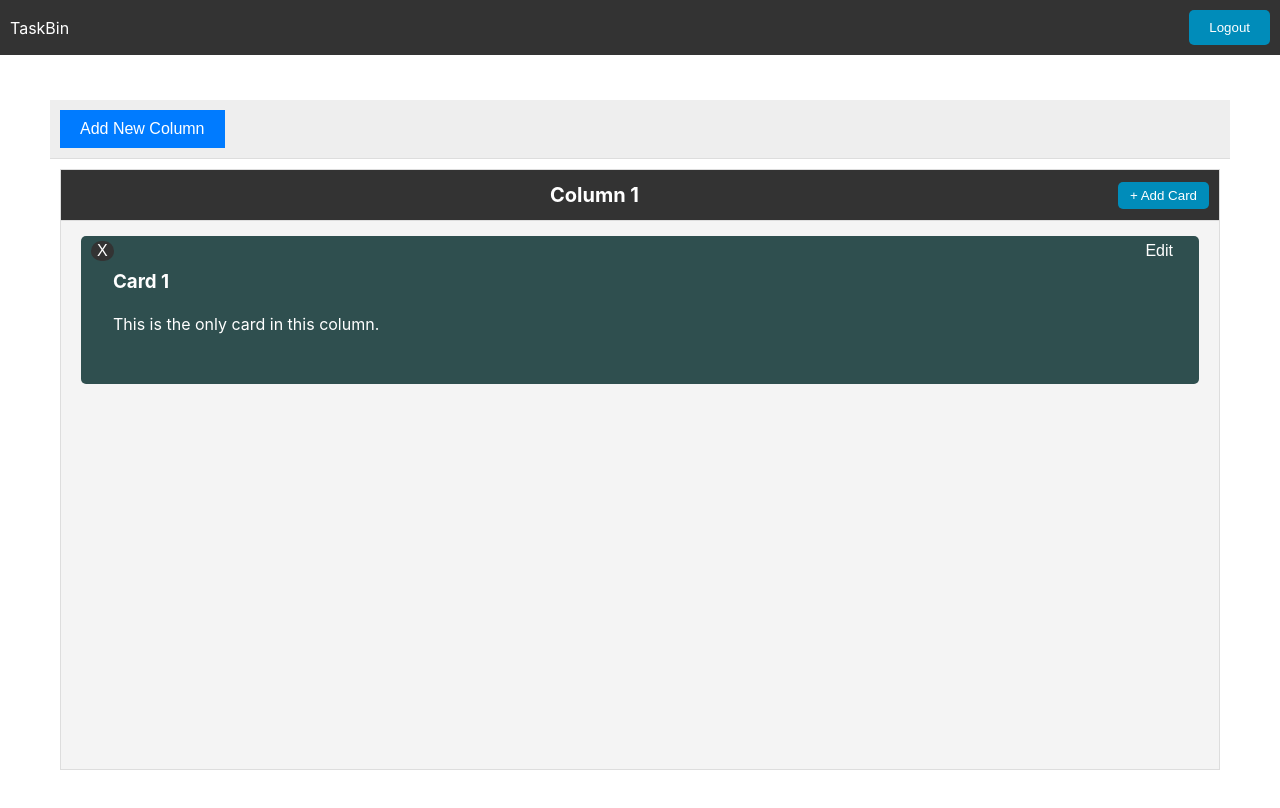
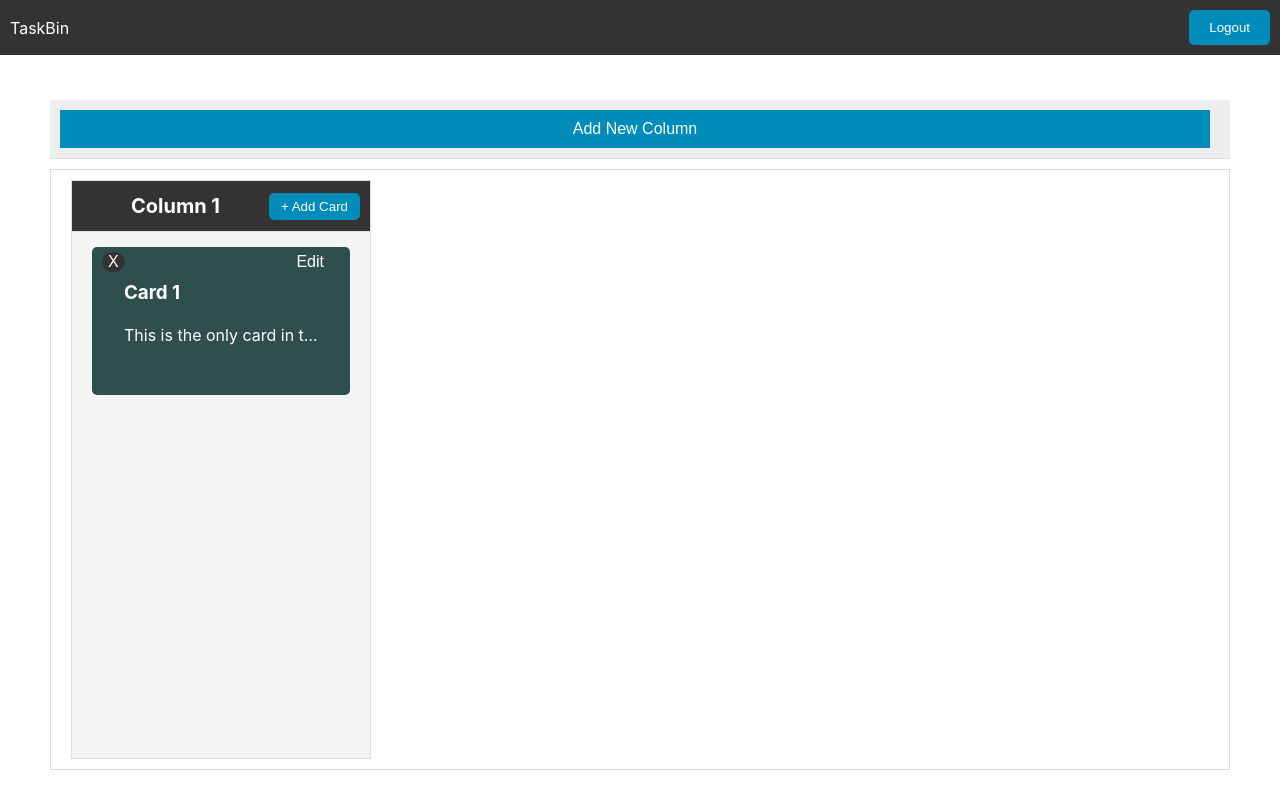
Before and after one commit to TarikVu/TaskBin, a React (Create React App) app: page / in a window 1280 px wide. Shown: the top 808 px of the page. Built offline with nearby package versions, Linux system fonts and the light colour scheme; no server answers.

Commit message:
fixed column width sizing, added column container class to render the cols horizontally and the button vertically, testing w/ multipl cols.

```diff
--- a/src/board.js
+++ b/src/board.js
@@ -5,8 +5,8 @@ import ControlBar from './controlbar';
 function Board({ board, onAddColumn }) {
     return (
         <main className="board">
-
             <ControlBar onAddColumn={onAddColumn} />
+            <div className='columns-container'>
                 {!board ?
                     <div>Loading Board....</div>
                     :
@@ -14,7 +14,7 @@ function Board({ board, onAddColumn }) {
                         <Column key={column.id} column={column} />
                     )))}
 
-
+            </div>
         </main>
     );
 }
--- a/src/index.css
+++ b/src/index.css
@@ -10,7 +10,7 @@
   -webkit-font-smoothing: antialiased;
   -moz-osx-font-smoothing: grayscale;
 
-  max-width: 1280px;
+  max-width: 100%;
   margin: 0 auto;
   padding: 2rem;
 
@@ -24,6 +24,11 @@
 
 }
 
+.app {
+  width: 100%;
+  height: 100vh; /* If you want the app to take full viewport height */
+  box-sizing: border-box;
+}
 
 
 /* NavBar.css */
@@ -62,11 +67,9 @@
 
 
 .board {
-
   display: flex;
   flex-direction: column;
   padding: 60px 10px 10px;
-  /* Padding to accommodate fixed navbar and some spacing */
   height: calc(100vh - 60px);
   overflow-x: auto;
   overflow-y: hidden;
@@ -76,33 +79,46 @@
 .control-bar {
   display: flex;
   justify-content: flex-start;
-  /* Align buttons to the left or change as needed */
+  flex-direction: column;
   padding: 10px;
   background-color: #eee;
   border-bottom: 1px solid #ddd;
   margin-bottom: 10px;
-  /* Space between the control bar and the columns */
 }
 
 .control-bar button {
   margin-right: 10px;
-  /* Space between buttons */
   padding: 10px 20px;
   border: none;
-  background-color: #007bff;
+  background-color: var(--primary-button);
   color: white;
   font-size: 16px;
   cursor: pointer;
 }
 
 .control-bar button:hover {
-  background-color: #0056b3;
+  background-color: var(--primary-button-hover);
 }
 
+.control-bar button:active{
+  background-color: var(--primary-button-hover);
+}
+
+.columns-container {
+  flex:1;
+  display: flex;
+  flex-direction: row;
+  flex-wrap: nowrap;
+  overflow-x: auto;
+  overflow-y: hidden;
+  padding: 10px;
+  border: 1px solid #ddd;
+  width: 100%;
+  box-sizing: border-box;
+}
 
 .column {
-  flex: 1;
-  min-width: 300px;
+  width: 300px;
   background-color: #f4f4f4;
   box-sizing: border-box;
   overflow-y: auto;
@@ -133,14 +149,12 @@
 
 .column_header button {
   background-color: #008CBA;
-  /* Button color */
   color: white;
   border: none;
   padding: 6px 12px;
   cursor: pointer;
   border-radius: 5px;
   margin: 0;
-  /* Remove default margin */
 }
 
 /* Reactive buttons */
@@ -175,8 +189,6 @@
   justify-content: center;
   z-index: 1;
 }
-
-
 
 .cardform h2 {
   margin-top: 0;
@@ -278,7 +290,7 @@
 }
 
 
-.delete-button:hover {
+.card .delete-button:hover {
   color: darkred;
 }
 
```
Also changed, not shown: src/App.js (+48 -0 lines). Lines whose indentation alone changed are shown as unchanged.
